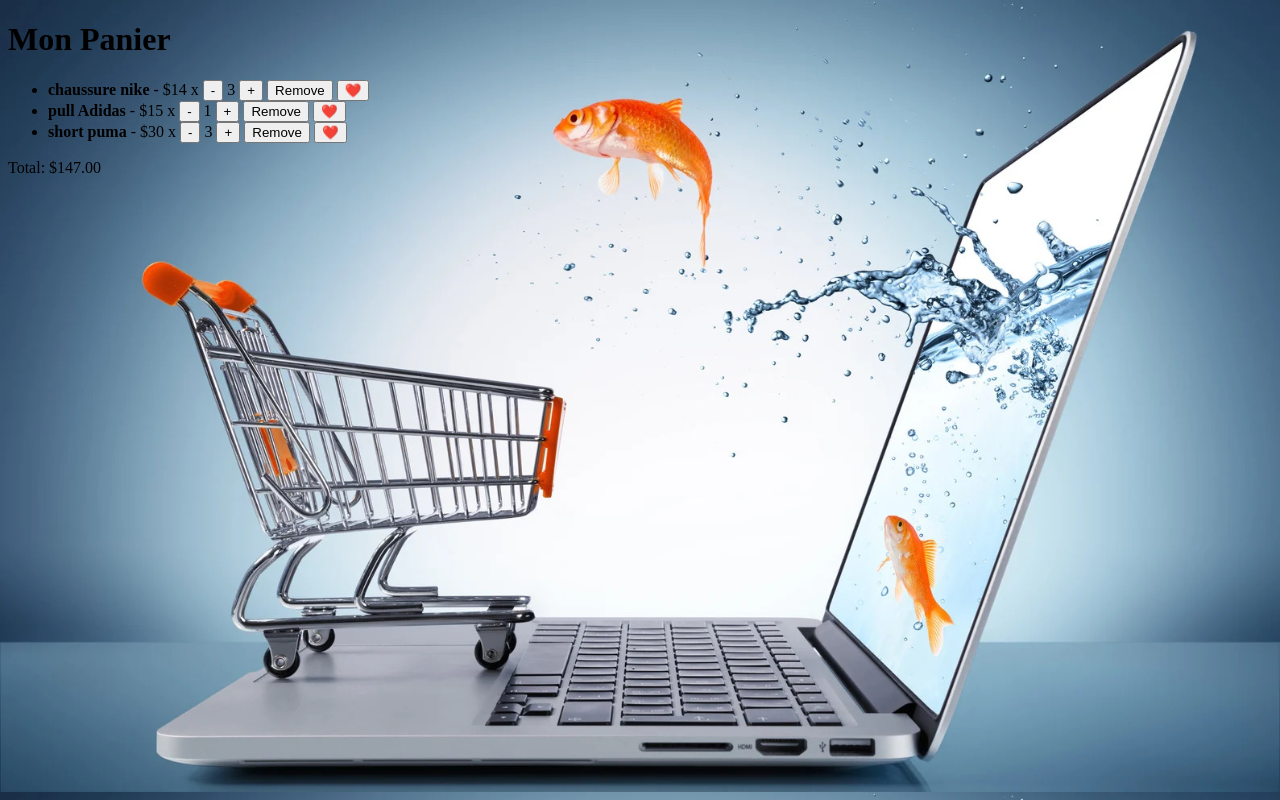
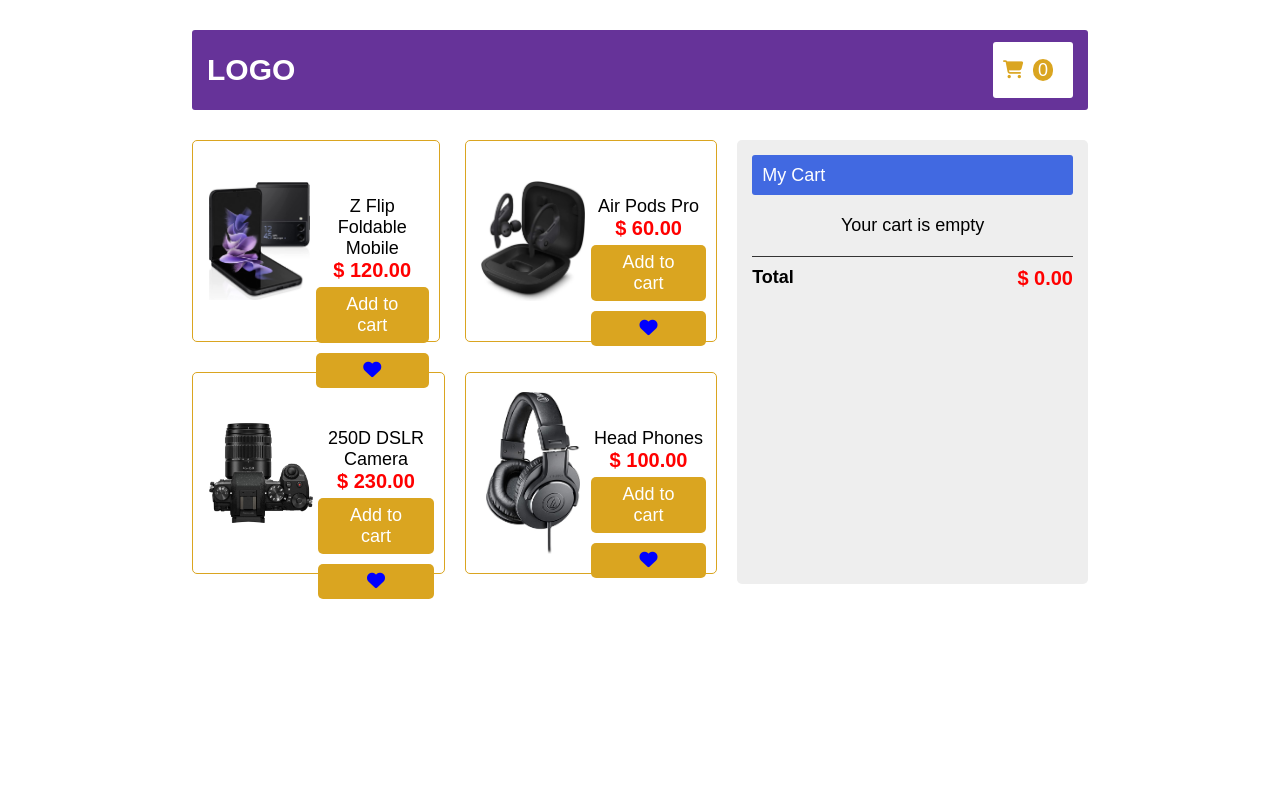
Before and after one commit to MarcObanga92/stunning-potato, a plain HTML site: page index.html in a window 1280 px wide. Drawn offline with Linux system fonts and the light colour scheme.

Commit message:
first commit

```diff
--- /dev/null
+++ b/carte.js
@@ -0,0 +1,101 @@
+const product = [
+    {
+        id: 0,
+        image: 'image/gg-1.jpg',
+        title: 'Z Flip Foldable Mobile',
+        price: 120,
+    },
+    {
+        id: 1,
+        image: 'image/hh-2.jpg',
+        title: 'Air Pods Pro',
+        price: 60,
+    },
+    {
+        id: 2,
+        image: 'image/ee-3.jpg',
+        title: '250D DSLR Camera',
+        price: 230,
+    },
+    {
+        id: 3,
+        image: 'image/aa-1.jpg',
+        title: 'Head Phones',
+        price: 100,
+    }
+];
+
+let cart = [];
+let i = 0;
+
+function addtocart(id) {
+    const item = product.find((productItem) => productItem.id === id);
+    cart.push({ ...item, quantity: 1 });
+    displaycart();
+}
+
+function incrementQuantity(id) {
+    const item = cart.find((cartItem) => cartItem.id === id);
+    if (item) {
+        item.quantity++;
+    }
+    displaycart();
+}
+
+function decrementQuantity(id) {
+    const item = cart.find((cartItem) => cartItem.id === id);
+    if (item && item.quantity > 1) {
+        item.quantity--;
+    } else {
+        cart = cart.filter((cartItem) => cartItem.id !== id);
+    }
+    displaycart();
+}
+
+function likeItem(id) {
+    const likeIcon = document.getElementById(`like${id}`);
+    likeIcon.classList.toggle('liked'); // Ajoute/retire la classe 'liked' pour changer la couleur du cœur
+}
+
+function displaycart() {
+    let j = 0, total = 0;
+    document.getElementById("count").innerHTML = cart.length;
+    if (cart.length == 0) {
+        document.getElementById('cartItem').innerHTML = "Your cart is empty";
+        document.getElementById("total").innerHTML = "$ " + 0 + ".00";
+    } else {
+        document.getElementById("cartItem").innerHTML = cart.map((item) => {
+            total += item.price * item.quantity;
+            document.getElementById("total").innerHTML = "$ " + total + ".00";
+            return (
+                `<div class='cart-item'>
+                    <div class='row-img'>
+                        <img class='rowimg' src='${item.image}'>
+                    </div>
+                    <p style='font-size:12px;'>${item.title}</p>
+                    <h2 style='font-size: 15px;'>$ ${item.price}.00</h2>
+                    <button onclick='incrementQuantity(${item.id})'>+</button>
+                    <span>${item.quantity}</span>
+                    <button onclick='decrementQuantity(${item.id})'>-</button>
+                </div>`
+            );
+        }).join('');
+    }
+}
+
+document.getElementById('root').innerHTML = product.map((item) => {
+    var { id, image, title, price } = item;
+    return (
+        `<div class='box'>
+            <div class='img-box'>
+                <img class='images' src='${image}'></img>
+            </div>
+            <div class='bottom'>
+                <p>${title}</p>
+                <h2>$ ${price}.00</h2>
+                <button onclick='addtocart(${id})'>Add to cart</button>
+                <button onclick='likeItem(${id})'><i class='fa-solid fa-heart' id='like${id}'></i></button>
+            </div>
+        </div>`
+    );
+}).join('');
--- a/index.html
+++ b/index.html
@@ -1,82 +1,25 @@
 <!DOCTYPE html>
 <html>
-<head>
-    <title>Panier d'achats</title>
-    <link rel="stylesheet" type="text/css" href="styles.css">
-
-</head>
-<body style="background-image: url('ecommerce.jpg'); background-size: cover;">
-    <h1>Mon Panier</h1>
-    <ul id="cart">
-        <!-- List of items will be dynamically added here -->
-    </ul>
-    <p>Total: <span id="totalPrice">$0.00</span></p>
-
-    <script>
-
-        const itemsInCart = [
-            { name: 'chaussure nike', price: 14.00, quantity: 3 },
-            { name: 'pull Adidas', price: 15.00, quantity: 1 },
-            { name: 'short puma', price: 30.00, quantity: 3 },
-
-        ];
-
-
-        function displayCart() {
-            const cart = document.getElementById('cart');
-            cart.innerHTML = '';
-
-            let totalPrice = 0;
-
-            itemsInCart.forEach(item => {
-                const listItem = document.createElement('li');
-                listItem.innerHTML = `
-                <strong>${item.name}</strong> - $${item.price} x
-                <button class="minus">-</button>
-                ${item.quantity}
-                <button class="plus">+</button>
-                <button class="delete">Remove</button>
-                <button class="like">❤️</button>
-                `;
-
-
-                const minusBtn = listItem.querySelector('.minus');
-                minusBtn.addEventListener('click', () => {
-                    item.quantity--;
-                    if (item.quantity <= 0) {
-                        itemsInCart.splice(itemsInCart.indexOf(item), 1);
-                    }
-                    displayCart();
-                });
-
-                const plusBtn = listItem.querySelector('.plus');
-                plusBtn.addEventListener('click', () => {
-                    item.quantity++;
-                    displayCart();
-                });
-
-                const deleteBtn = listItem.querySelector('.delete');
-                deleteBtn.addEventListener('click', () => {
-                    itemsInCart.splice(itemsInCart.indexOf(item), 1);
-                    displayCart();
-                });
-
-                const likeBtn = listItem.querySelector('.like');
-                likeBtn.addEventListener('click', () => {
-
-                    likeBtn.classList.toggle('liked');
-                });
-
-                totalPrice += item.price * item.quantity;
-
-                cart.appendChild(listItem);
-            });
-
-            document.getElementById('totalPrice').textContent = `$${totalPrice.toFixed(2)}`;
-        }
-
-
-        displayCart();
-    </script>
-</body>
+    <head>
+        <link rel="stylesheet" href="style.css">
+        <script src="https://kit.fontawesome.com/92d70a2fd8.js" crossorigin="anonymous"></script>
+    </head>
+    <body>
+        <div class="header">
+            <p class="logo">LOGO</p>
+            <div class="cart"><i class="fa-solid fa-cart-shopping"></i><p id="count">0</p></div>
+        </div>
+        <div class="container">
+            <div id="root"></div>
+            <div class="sidebar">
+                <div class="head"><p>My Cart</p></div>
+                <div id="cartItem">Your cart is empty</div>
+                <div class="foot">
+                    <h3>Total</h3>
+                    <h2 id="total">$ 0.00</h2>
+                </div>
+            </div>
+        </div>
+        <script src="carte.js"></script>
+    </body>
 </html>
--- a/style.css
+++ b/style.css
@@ -1,43 +1,199 @@
 
-#cart {
-    list-style-type: none;
-    padding: 0;
+*{
+  margin: 0;
+  padding: 0;
+  box-sizing: border-box;
+  font-family: 'poppins', sans-serif;
+  font-size: 18px;
+}
+body{
+  display: flex;
+  align-items: center;
+  justify-content: center;
+  flex-direction: column;
+}
+.header{
+  height: 80px;
+  width: 70%;
+  background-color: rebeccapurple;
+  border-radius: 3px;
+  margin: 30px 0px;
+  display: flex;
+  align-items: center;
+  justify-content: space-between;
+  padding: 15px;
+}
+.header .logo{
+  font-size: 30px;
+  font-weight: bold;
+  color: white;
+}
+.cart{
+  display: flex;
+  background-color: white;
+  justify-content: space-between;
+  align-items: center;
+  padding: 7px 10px;
+  border-radius: 3px;
+  width: 80px;
+}
+.fa-solid{
+  color: goldenrod;
+}
+.cart p{
+  height: 22px;
+  width: 22px;
+  display: flex;
+  align-items: center;
+  justify-content: center;
+  border-radius: 22px;
+  background-color: goldenrod;
+  color: white;
+  margin: 10px;
+}
+.container{
+  display: flex;
+  width: 70%;
+  margin-bottom: 30px;
+}
+#root{
+  width: 60%;
+  display: grid;
+  grid-template-columns: repeat(2, 1fr);
+  grid-gap: 20px;
+}
+.sidebar{
+  width: 40%;
+  border-radius: 5px;
+  background-color: #eee;
+  margin-left: 20px;
+  padding: 15px;
+  text-align: center;
+}
+.head{
+  background-color: royalblue;
+  border-radius: 3px;
+  height: 40px;
+  padding: 10px;
+  margin-bottom: 20px;
+  color: white;
+  display: flex;
+  align-items: center;
+}
+.foot{
+  display: flex;
+  justify-content: space-between;
+  margin: 20px 0px;
+  padding: 10px 0px;
+  border-top: 1px solid #333;
+}
+.box{
+  display: flex;
+  flex-direction: column;
+  align-items: center;
+  justify-content: space-between;
+  border: 1px solid goldenrod;
+  border-radius: 5px;
+  padding: 15px;
+}
+.img-box{
+  width: 100%;
+  height: 180px;
+  display: flex;
+  align-items: center;
+  justify-content: center;
+}
+.images{
+  max-width: 90%;
+  max-height: 90%;
+  object-fit: cover;
+  object-position: center;
+}
+.bottom{
+  margin-top: 20px;
+  width: 100%;
+  text-align: center;
+  display: flex;
+  flex-direction: column;
+  align-items: center;
+  justify-content: space-between;
+  height: 110px;
+}
+h2{
+  font-size: 20px;
+  color: red;
+}
+button{
+  width: 100%;
+  position: relative;
+  border: none;
+  border-radius: 5px;
+  background-color: goldenrod;
+  padding: 7px 25px;
+  cursor: pointer;
+  color: white;
+}
+button:hover{
+  background-color: #333;
+}
+.cart-item{
+  display: flex;
+  align-items: center;
+  justify-content: space-between;
+  padding: 10px;
+  background-color: white;
+  border-bottom: 1px solid #aaa;
+  border-radius: 3px;
+  margin: 10px 10px;
+}
+.row-img{
+  width: 50px;
+  height: 50px;
+  border-radius: 50px;
+  border: 1px solid goldenrod;
+  display: flex;
+  align-items: center;
+  justify-content: center;
+}
+.rowimg{
+  max-width: 43px;
+  max-height: 43px;
+  border-radius: 50%;
+}
+.fa-trash:hover{
+  cursor: pointer;
+  color: #333;
+}
+/* Style du bouton j'aime */
+.fa-heart.liked {
+    color: red;
+    margin-bottom: 10px;
 }
 
 
-#cart li {
-    border: 1px solid #ddd;
+.box {
+    display: flex;
+    flex-direction: row;
+    justify-content: space-between;
+    align-items: center;
     padding: 10px;
-    margin: 10px;
+    margin-bottom: 10px; /* Ajouter de la marge en bas */
+}
+
+/* Ajouter de la marge à droite du Z Flip */
+.box:nth-child(1) {
+    margin-right: 5px; /* Ajouter de la marge à droite */
+}
+
+.box .bottom {
     display: flex;
-    justify-content: space-between;
+    flex-direction: column;
     align-items: center;
 }
 
-
-button {
-    background-color: #3498db;
-    color: #fff;
-    border: none;
-    padding: 5px 10px;
-    cursor: pointer;
-    margin: 2px;
+.box button {
+    margin: 5px;
 }
-
-button:hover {
-    background-color: #2980b9;
+.fa-heart {
+    color: blue;
 }
-
-
-.like {
-    background-color: transparent;
-    color: red;
-    border: none;
-    padding: 5px;
-    margin: 2px;
-}
-
-.like.liked {
-    color: red;
-    text-shadow: 0 0 10px red;
-}
```
Also changed, not shown: ecommerce.jpg (deleted), image/aa-1.jpg (added), image/ee-3.jpg (added), image/gg-1.jpg (added), image/hh-2.jpg (added), 1 other file.
